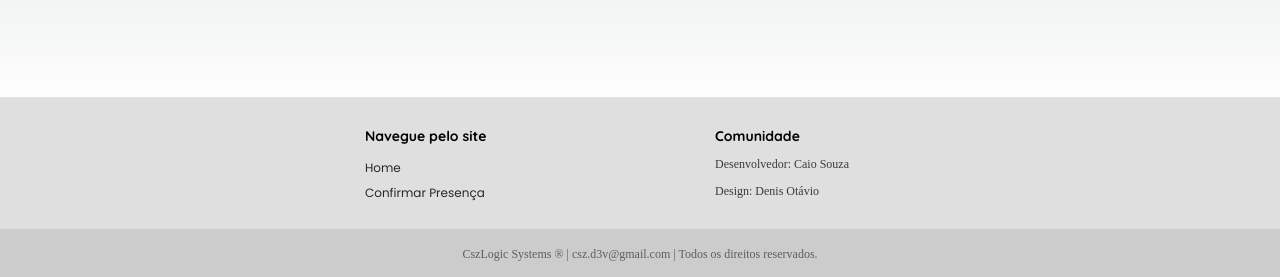
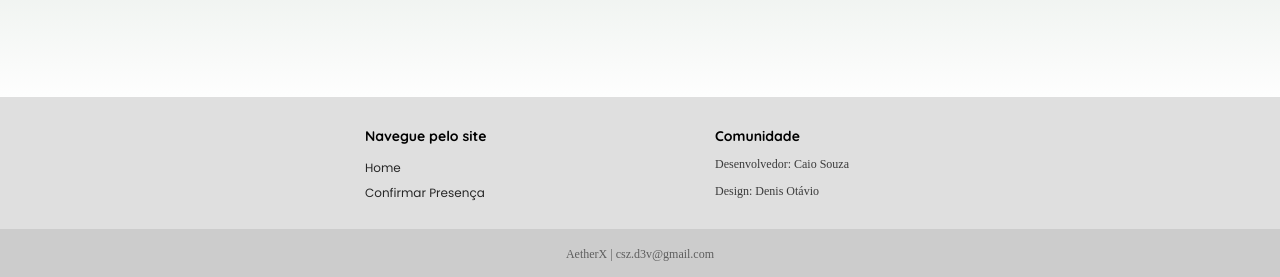
Before and after one commit to Csz-D3v/leticya_faz_31, a plain HTML site: page main/nav/presenca.html in a window 1280 px wide. Shown: the part 701-978 px from the top of the page. Drawn offline with Linux system fonts and the light colour scheme.

Commit message:
Update presenca.html
footer > .direitos > mudei a descrição

```diff
--- a/main/nav/presenca.html
+++ b/main/nav/presenca.html
@@ -92,7 +92,7 @@
         </section><!--rodape-->
 
         <div class="direitos">
-            <span>CszLogic Systems ® | csz.d3v@gmail.com | Todos os direitos reservados.</span>
+            <span>AetherX | csz.d3v@gmail.com</span>
         </div><!--direitos-->
     </footer>
 </body>
```
